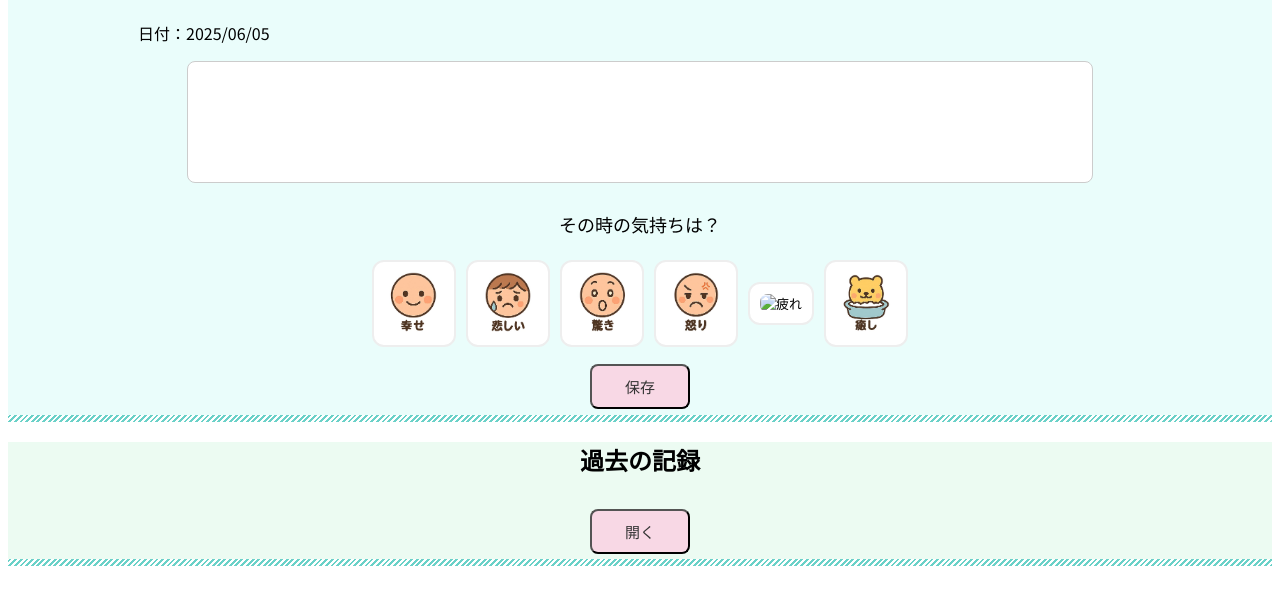
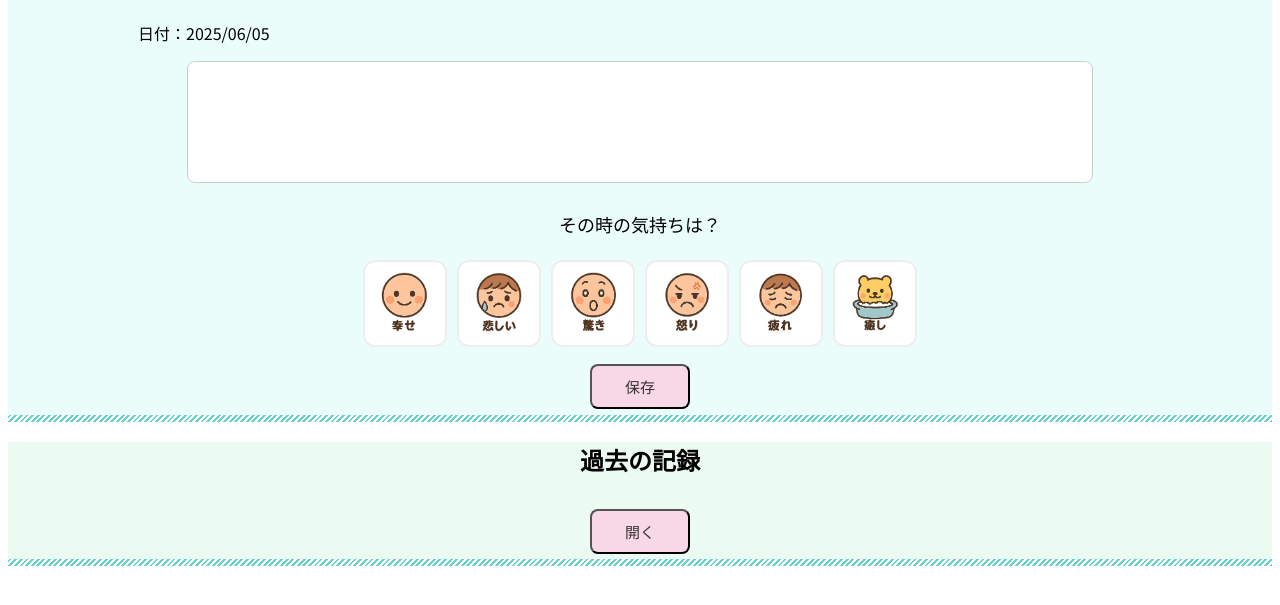
Before and after one commit to fumika2386/kadai03_memo, a plain HTML site: page index.html in a window 1280 px wide. Shown: the part 107-712 px from the top of the page. Drawn offline with nearby package versions, Linux system fonts and the light colour scheme; the site is published under a folder, as on GitHub Pages, so addresses that start at the root find nothing.

Commit message:
画像修正

```diff
--- a/index.html
+++ b/index.html
@@ -34,7 +34,7 @@
                     <img src="./img/angry.jpeg" alt="怒り"class="icon">
                 </button>
                 <button id="Fatigue" class="emotionBtn">
-                    <img src="/img/fatigue.jpeg" alt="疲れ"class="icon">
+                    <img src="./img/fatigue.jpeg" alt="疲れ"class="icon">
                 </button>
                 <button id="Healing" class="emotionBtn">
                     <img src="./img/hearing.jpeg" alt="癒し"class="icon">
--- a/style.css
+++ b/style.css
@@ -59,7 +59,10 @@ h2 {
 
 .icon {
     width: 60px;
+    height: 60px;
+    object-fit: contain;
     border-radius: 8px;
+
 
 }
 
@@ -69,6 +72,7 @@ h2 {
     border-radius: 12px;
     padding: 10px;
     margin: 5px;
+
 }
 .emotionBtn:hover {
     transform: scale(1.07);
```
